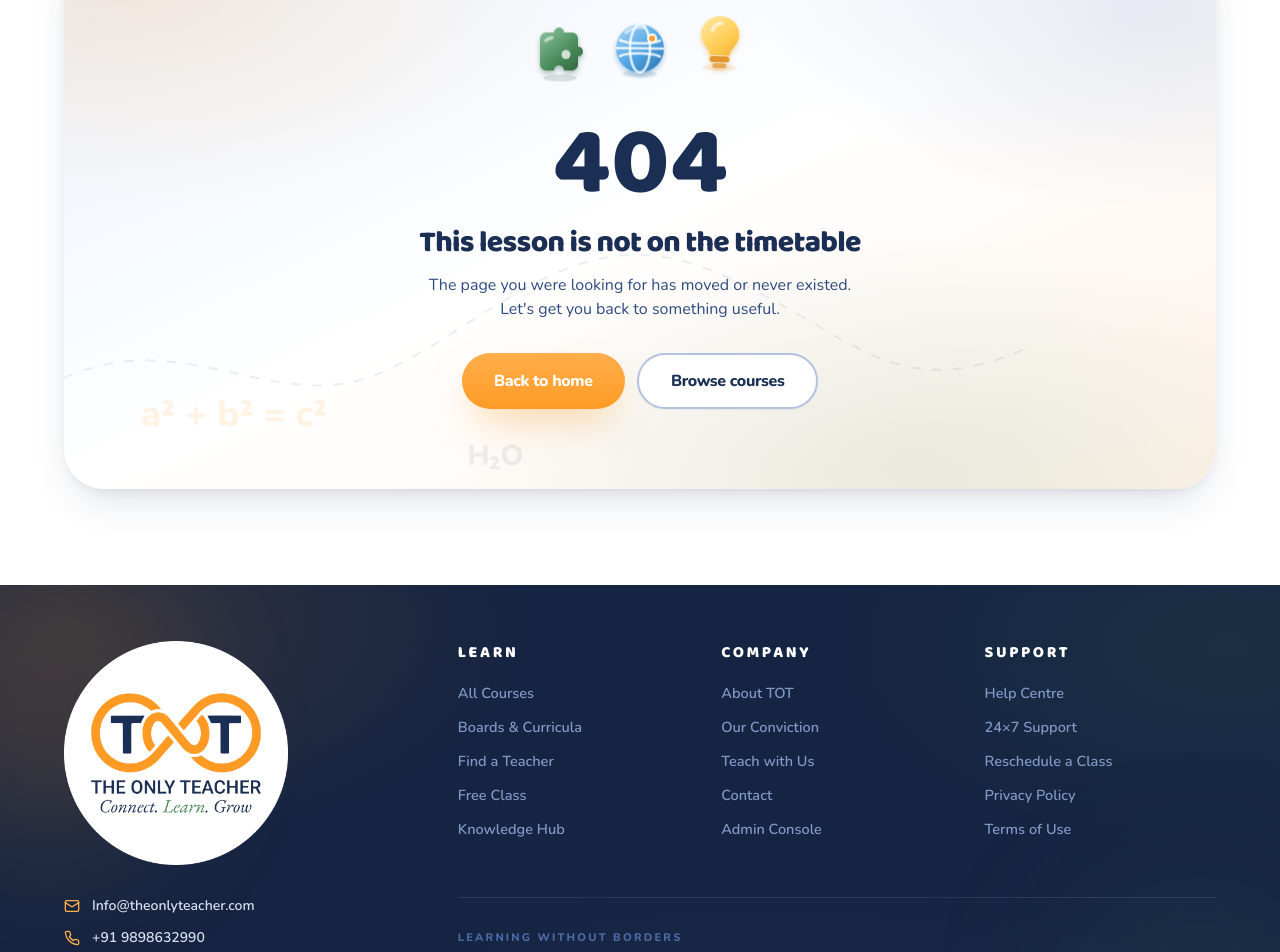
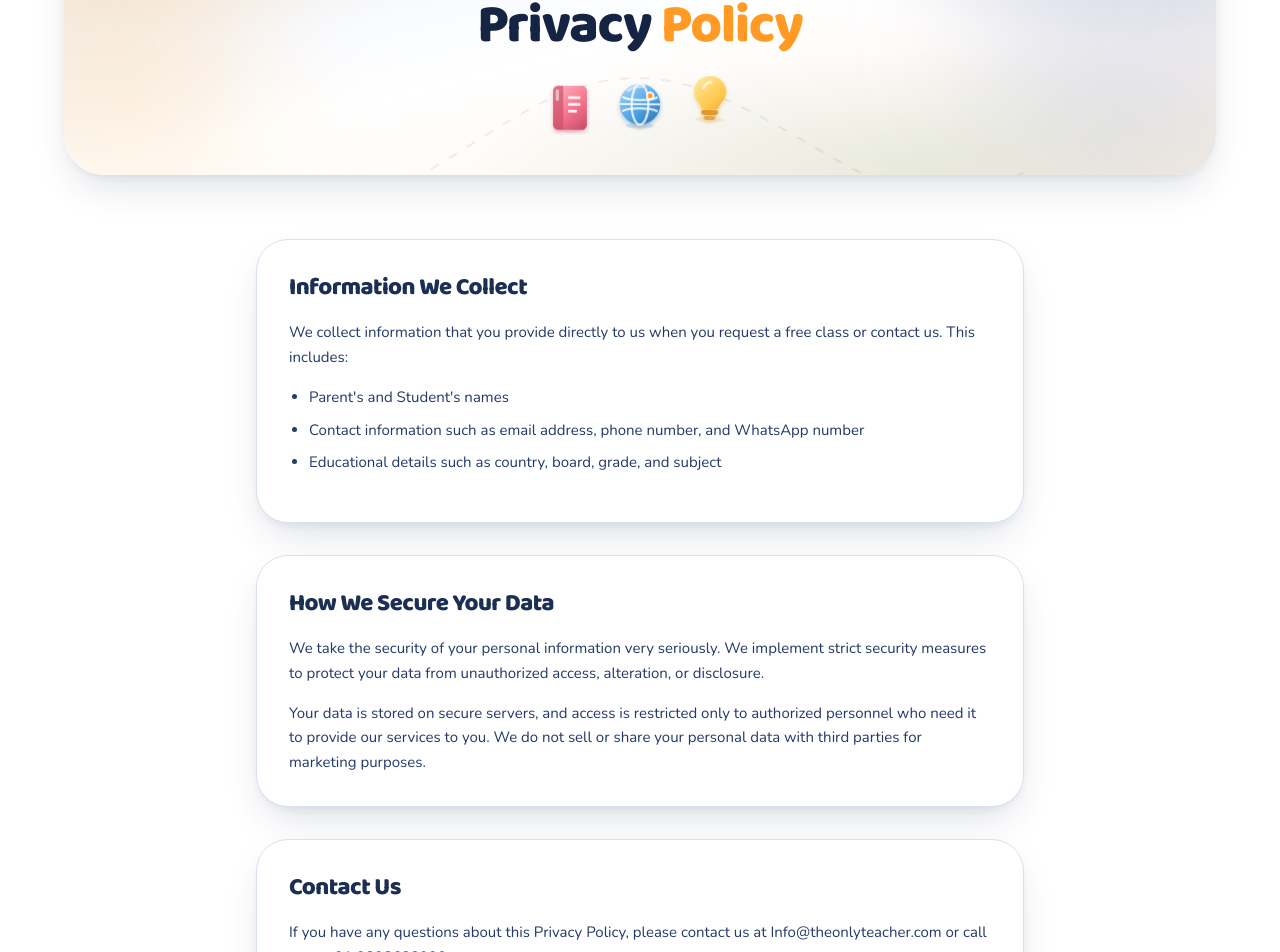
Before and after one commit to Lakshayg001/OnlyTeacher, a React (Vite) app: page /privacy-policy in a window 1280 px wide. Shown: the part 219-1171 px from the top of the page. Built offline with nearby package versions, Linux system fonts and the light colour scheme.

Commit message:
Add Privacy Policy and Terms of Use pages

```diff
--- a/src/App.tsx
+++ b/src/App.tsx
@@ -9,6 +9,8 @@ const About = lazy(() => import('@/pages/About'));
 const Courses = lazy(() => import('@/pages/Courses'));
 const Blog = lazy(() => import('@/pages/Blog'));
 const Contact = lazy(() => import('@/pages/Contact'));
+const TermsOfUse = lazy(() => import('@/pages/TermsOfUse'));
+const PrivacyPolicy = lazy(() => import('@/pages/PrivacyPolicy'));
 const NotFound = lazy(() => import('@/pages/NotFound'));
 
 const AdminLayout = lazy(() => import('@/pages/admin/AdminLayout'));
@@ -33,6 +35,8 @@ export default function App() {
      <Route path="/courses" element={<Courses />} />
      <Route path="/blog" element={<Blog />} />
      <Route path="/contact" element={<Contact />} />
+     <Route path="/terms-of-use" element={<TermsOfUse />} />
+     <Route path="/privacy-policy" element={<PrivacyPolicy />} />
      <Route path="*" element={<NotFound />} />
     </Route>
 
--- a/src/components/layout/Footer.tsx
+++ b/src/components/layout/Footer.tsx
@@ -31,8 +31,8 @@ const COLUMNS = [
             { label: 'Help Centre', to: '/contact' },
             { label: '24×7 Support', to: '/contact' },
             { label: 'Reschedule a Class', to: '/contact' },
-            { label: 'Privacy Policy', to: '/contact' },
-            { label: 'Terms of Use', to: '/contact' },
+            { label: 'Privacy Policy', to: '/privacy-policy' },
+            { label: 'Terms of Use', to: '/terms-of-use' },
         ],
     },
 ];
--- /dev/null
+++ b/src/pages/PrivacyPolicy.tsx
@@ -0,0 +1,46 @@
+import PageHero from '@/components/layout/PageHero';
+import { BRAND } from '@/data/site';
+
+export default function PrivacyPolicy() {
+ return (
+  <>
+   <PageHero
+    crumb="Privacy Policy"
+    title={<>Privacy <span className="text-amber-500">Policy</span></>}
+    compact={true}
+   />
+   <section className="py-12">
+    <div className="container-tot max-w-4xl mx-auto space-y-8">
+     <div className="rounded-4xl border border-navy-100 bg-white p-8 shadow-clay">
+      <h2 className="font-display text-2xl font-extrabold text-navy-700 mb-4">Information We Collect</h2>
+      <p className="text-[15px] leading-relaxed text-navy-600 mb-4">
+       We collect information that you provide directly to us when you request a free class or contact us. This includes:
+      </p>
+      <ul className="list-disc pl-5 space-y-2 text-[15px] leading-relaxed text-navy-600 mb-4">
+       <li>Parent's and Student's names</li>
+       <li>Contact information such as email address, phone number, and WhatsApp number</li>
+       <li>Educational details such as country, board, grade, and subject</li>
+      </ul>
+     </div>
+
+     <div className="rounded-4xl border border-navy-100 bg-white p-8 shadow-clay">
+      <h2 className="font-display text-2xl font-extrabold text-navy-700 mb-4">How We Secure Your Data</h2>
+      <p className="text-[15px] leading-relaxed text-navy-600 mb-4">
+       We take the security of your personal information very seriously. We implement strict security measures to protect your data from unauthorized access, alteration, or disclosure.
+      </p>
+      <p className="text-[15px] leading-relaxed text-navy-600">
+       Your data is stored on secure servers, and access is restricted only to authorized personnel who need it to provide our services to you. We do not sell or share your personal data with third parties for marketing purposes.
+      </p>
+     </div>
+
+     <div className="rounded-4xl border border-navy-100 bg-white p-8 shadow-clay">
+      <h2 className="font-display text-2xl font-extrabold text-navy-700 mb-4">Contact Us</h2>
+      <p className="text-[15px] leading-relaxed text-navy-600">
+       If you have any questions about this Privacy Policy, please contact us at {BRAND.email} or call us at {BRAND.phone}.
+      </p>
+     </div>
+    </div>
+   </section>
+  </>
+ );
+}
--- /dev/null
+++ b/src/pages/TermsOfUse.tsx
@@ -0,0 +1,39 @@
+import PageHero from '@/components/layout/PageHero';
+import { BRAND } from '@/data/site';
+
+export default function TermsOfUse() {
+ return (
+  <>
+   <PageHero
+    crumb="Terms of Use"
+    title={<>Terms and <span className="text-amber-500">Conditions</span></>}
+    compact={true}
+   />
+   <section className="py-12">
+    <div className="container-tot max-w-4xl mx-auto space-y-8">
+     <div className="rounded-4xl border border-navy-100 bg-white p-8 shadow-clay">
+      <h2 className="font-display text-2xl font-extrabold text-navy-700 mb-4">Our Services</h2>
+      <p className="text-[15px] leading-relaxed text-navy-600 mb-4">
+       Currently, we are offering one free trial class to new students. This allows the student to experience our teaching methodology.
+      </p>
+      <p className="text-[15px] leading-relaxed text-navy-600">
+       If the student likes the free class and wishes to continue, we will assign a dedicated tutor to them for their ongoing learning journey.
+      </p>
+     </div>
+
+     <div className="rounded-4xl border border-navy-100 bg-white p-8 shadow-clay">
+      <h2 className="font-display text-2xl font-extrabold text-navy-700 mb-4">Contact Information</h2>
+      <p className="text-[15px] leading-relaxed text-navy-600 mb-2">
+       For any questions regarding these terms, you can contact us at:
+      </p>
+      <ul className="space-y-2 mt-4 text-[15px] font-medium text-navy-700">
+       <li><strong>Email:</strong> {BRAND.email}</li>
+       <li><strong>Phone:</strong> {BRAND.phone}</li>
+       <li><strong>Address:</strong> {BRAND.address}</li>
+      </ul>
+     </div>
+    </div>
+   </section>
+  </>
+ );
+}
```
